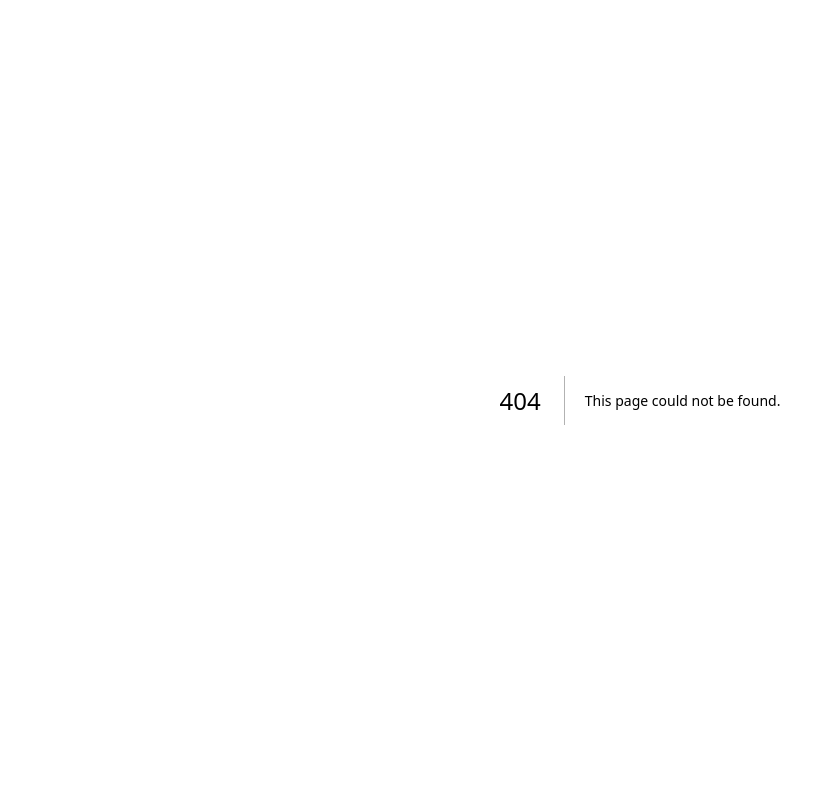
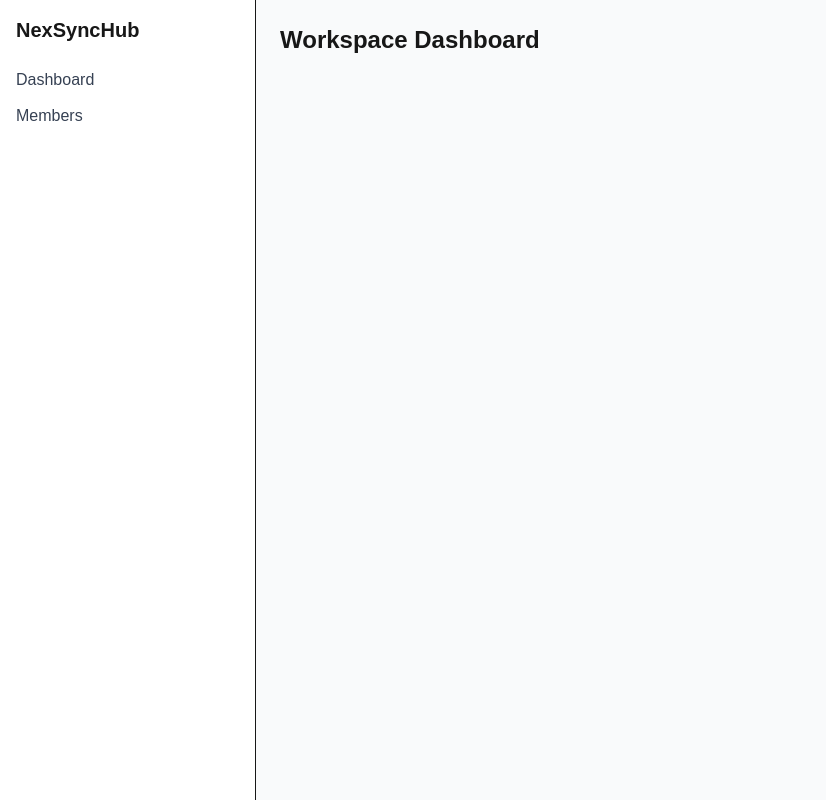
Before and after one commit to KARAN0072177/nexsynchub, a Next.js app: page /workspace/1/dashboard in a window 1280 px wide. Before the commit this address had no page. Shown: the whole page, without its empty margins (0-826 px from the left). Built offline with nearby package versions, Linux system fonts and the light colour scheme.

Commit message:
feat(ui): add workspace layout with sidebar and base pages

```diff
--- /dev/null
+++ b/src/app/components/WorkspaceSideBar.tsx
@@ -0,0 +1,35 @@
+"use client";
+
+import Link from "next/link";
+import { useParams } from "next/navigation";
+
+export default function WorkspaceSidebar() {
+  const params = useParams();
+  const workspaceId = params.workspaceId as string;
+
+  return (
+    <aside className="w-64 bg-white border-r p-4">
+
+      <h2 className="text-xl font-bold mb-6">NexSyncHub</h2>
+
+      <nav className="space-y-3">
+
+        <Link
+          href={`/workspace/${workspaceId}/dashboard`}
+          className="block text-gray-700 hover:text-black"
+        >
+          Dashboard
+        </Link>
+
+        <Link
+          href={`/workspace/${workspaceId}/members`}
+          className="block text-gray-700 hover:text-black"
+        >
+          Members
+        </Link>
+
+      </nav>
+
+    </aside>
+  );
+}
--- /dev/null
+++ b/src/app/workspace/[workspaceId]/dashboard/page.tsx
@@ -0,0 +1,3 @@
+export default function WorkspaceDashboard() {
+  return <h1 className="text-2xl font-semibold">Workspace Dashboard</h1>;
+}
--- /dev/null
+++ b/src/app/workspace/[workspaceId]/layout.tsx
@@ -0,0 +1,24 @@
+"use client";
+
+import { ReactNode } from "react";
+import WorkspaceSidebar from "@/app/components/WorkspaceSideBar";
+
+export default function WorkspaceLayout({
+  children,
+}: {
+  children: ReactNode;
+}) {
+  return (
+    <div className="flex h-screen">
+
+      {/* Sidebar */}
+      <WorkspaceSidebar />
+
+      {/* Main Content */}
+      <main className="flex-1 bg-gray-50 p-6 overflow-y-auto">
+        {children}
+      </main>
+
+    </div>
+  );
+}
--- /dev/null
+++ b/src/app/workspace/[workspaceId]/members/page.tsx
@@ -0,0 +1,3 @@
+export default function MembersPage() {
+  return <h1 className="text-2xl font-semibold">Members</h1>;
+}
```
